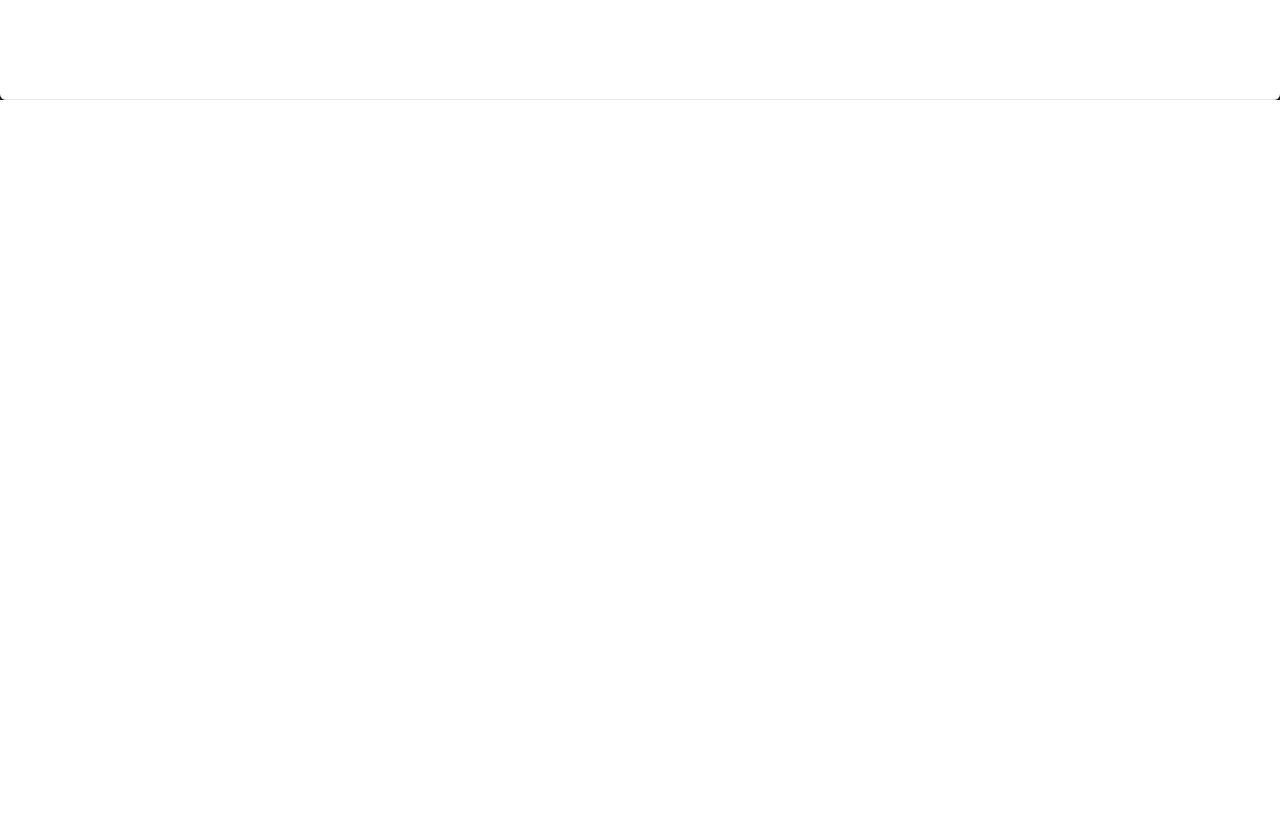
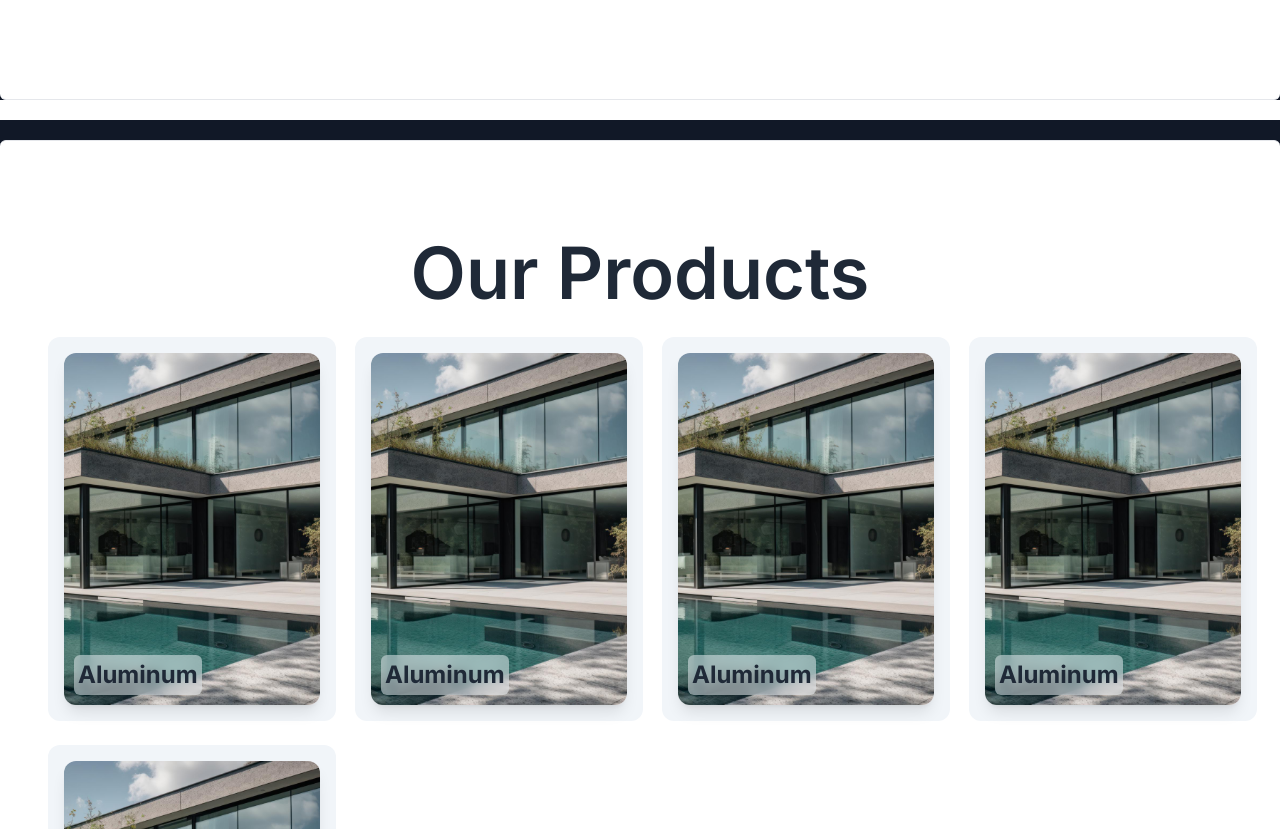
Before and after one commit to pro0-0/TULSI_, a Next.js app: page / in a window 1280 px wide. Shown: the part 2800-3629 px from the top of the page. Before the commit the page ends 2900 px from the top, so only its background shows below. Built offline with nearby package versions, Linux system fonts and the light colour scheme.

Commit message:
products

```diff
--- a/app/page.tsx
+++ b/app/page.tsx
@@ -4,6 +4,8 @@ import Hero from "../components/hero";
 import { InfiniteMovingCards } from "@/components/infinite-moving-cards";
 import { SwipeCarousel } from "@/components/SwipeCarousel";
 import Aboutus from "@/components/Aboutus";
+import Products from "@/components/Products";
+
 export default function Home() {
   return (
     <div className="w-full items-center justify-center">
@@ -21,6 +23,7 @@ export default function Home() {
       /> */}
       <SwipeCarousel />
       <Aboutus />
+      <Products />
     </div>
   );
 }
--- /dev/null
+++ b/components/Products.tsx
@@ -0,0 +1,31 @@
+"use client";
+import React from "react";
+import Head from "next/head";
+import Example from "./howertiltcard";
+
+const products = () => {
+  return (
+    <div className="mt-5" id="products">
+      <div className="min-w-screen min-h-screen bg-gray-900 flex items-center justify-center py-5 pb-0">
+        <div className="w-full bg-white border-t border-b rounded-md  border-gray-200  px-5 py-16 md:py-24 text-gray-800">
+          <Head>
+            <title>Our Products</title>
+          </Head>
+          <div className="flex justify-center items-center">
+            <h1 className="text-4xl lg:text-7xl font-semibold">Our Products</h1>
+          </div>
+          <div className="grid grid-cols-2  md:grid-cols-2  lg:grid-cols-4 lg:gap-2 md:justify-center md:ml-5 mt-5">
+            <Example title="Aluminum" img={"/images1.jpg"} />
+            <Example title="Aluminum" img={"/images1.jpg"} />
+            <Example title="Aluminum" img={"/images1.jpg"} />
+            <Example title="Aluminum" img={"/images1.jpg"} />
+
+            <Example title="Aluminum" img={"/images1.jpg"} />
+          </div>
+        </div>
+      </div>
+    </div>
+  );
+};
+
+export default products;
--- /dev/null
+++ b/components/howertiltcard.tsx
@@ -0,0 +1,105 @@
+// @ts-nocheck
+"use client";
+import React, { useRef } from "react";
+import {
+  motion,
+  useMotionTemplate,
+  useMotionValue,
+  useSpring,
+} from "framer-motion";
+import { FiMousePointer } from "react-icons/fi";
+
+const Example = ({ title, img }) => {
+  return (
+    <div className="m-2">
+      <TiltCard title={title} img={img} />
+    </div>
+  );
+};
+
+const ROTATION_RANGE = 32.5;
+const HALF_ROTATION_RANGE = 32.5 / 2;
+
+const TiltCard = ({ title, img }) => {
+  const ref = useRef(null);
+
+  const x = useMotionValue(0);
+  const y = useMotionValue(0);
+
+  const xSpring = useSpring(x);
+  const ySpring = useSpring(y);
+
+  const transform = useMotionTemplate`rotateX(${xSpring}deg) rotateY(${ySpring}deg)`;
+
+  const handleMouseMove = (e) => {
+    if (!ref.current) return [0, 0];
+
+    const rect = ref.current.getBoundingClientRect();
+
+    const width = rect.width;
+    const height = rect.height;
+
+    const mouseX = (e.clientX - rect.left) * ROTATION_RANGE;
+    const mouseY = (e.clientY - rect.top) * ROTATION_RANGE;
+
+    const rX = (mouseY / height - HALF_ROTATION_RANGE) * -1;
+    const rY = mouseX / width - HALF_ROTATION_RANGE;
+
+    x.set(rX);
+    y.set(rY);
+  };
+
+  const handleMouseLeave = () => {
+    x.set(0);
+    y.set(0);
+  };
+
+  return (
+    <motion.div
+      ref={ref}
+      onMouseMove={handleMouseMove}
+      onMouseLeave={handleMouseLeave}
+      style={{
+        transformStyle: "preserve-3d",
+        transform,
+      }}
+      // className="relative h-96 w-72 rounded-xl bg-gradient-to-br from-indigo-300 to-violet-300"
+      className="relative h-[35vh] w-[45vw] md:h-80 md:w-80 lg:h-96 lg:w-72 rounded-xl bg-slate-100 "
+    >
+      <div
+        style={{
+          transform: "translateZ(75px)",
+          transformStyle: "preserve-3d",
+        }}
+        className="absolute inset-4 grid place-content-center rounded-xl bg-white shadow-lg"
+      >
+        {/* <FiMousePointer
+          style={{
+            transform: "translateZ(75px)",
+          }}
+          className="mx-auto text-4xl"
+        /> */}
+        <img
+          src={img}
+          alt={title}
+          className="absolute inset-0 h-full w-full object-cover rounded-xl"
+        />
+        <p
+          style={{
+            transform: "translateZ(50px)",
+            position: "absolute",
+            bottom: "0",
+            left: "0",
+            marginBottom: "10px",
+            marginLeft: "10px",
+          }}
+          className="text-center text-2xl font-bold bg-slate-100 rounded-md p-1  bg-clip-padding backdrop-filter  backdrop-blur-sm bg-opacity-50"
+        >
+          {title}
+        </p>
+      </div>
+    </motion.div>
+  );
+};
+
+export default Example;
--- a/package.json
+++ b/package.json
@@ -23,6 +23,7 @@
     "next": "14.2.5",
     "react": "^18",
     "react-dom": "^18",
+    "react-icons": "^5.2.1",
     "tailwind-merge": "^2.4.0",
     "tailwindcss-animate": "^1.0.7"
   },
```
Also changed, not shown: 1 other file (tests, documents, lock files or other folders).
